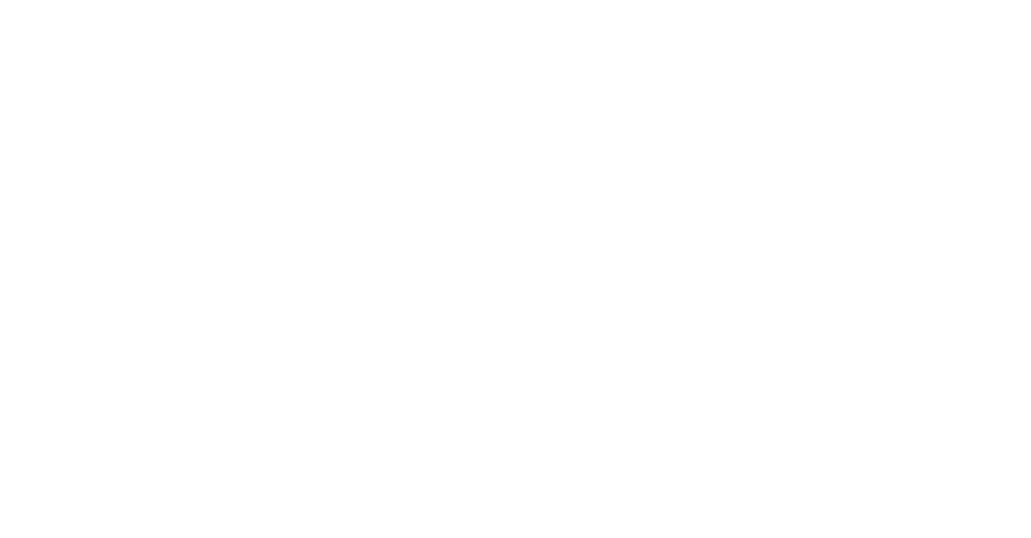
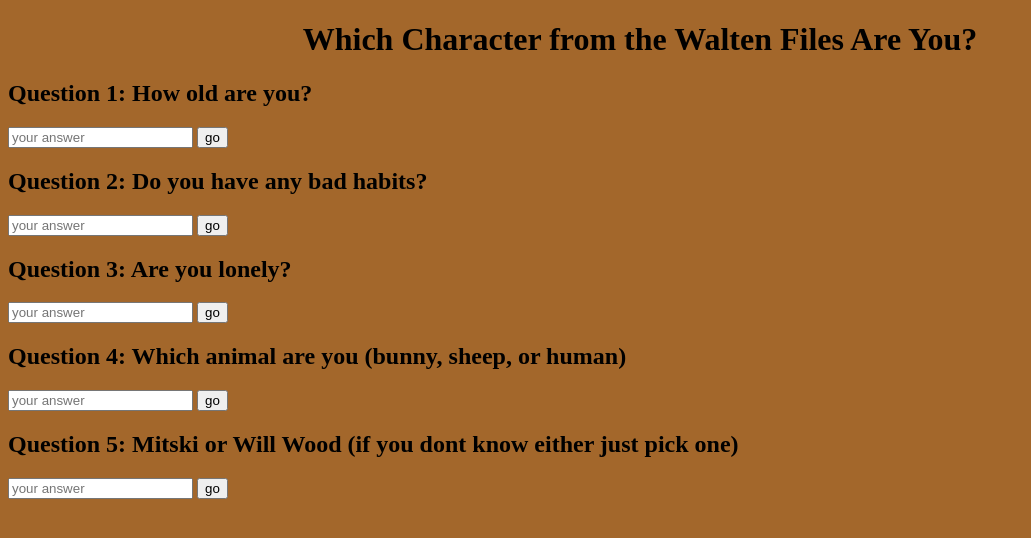
Before and after one commit to Niveaiscool/waltenquiz, a plain HTML site: page index.html in a window 1280 px wide. Shown: the whole page, without its empty margins (0-1031 px from the left). Drawn offline with Linux system fonts and the light colour scheme.

Commit message:
monday 34

```diff
--- a/index.html
+++ b/index.html
@@ -3,10 +3,30 @@
 <head>
     <meta charset="UTF-8">
     <meta name="viewport" content="width=device-width, initial-scale=1.0">
+    <link href="style.css" rel="stylesheet" type="text/css" />
+    <script src="script.js"></script>
 
 </head>
 <title>Which Character from the Walten Files Are You?</title>
 <body>
+    <h1>Which Character from the Walten Files Are You?</h1>
+<h2> Question 1: How old are you?</h2>
+<input class="age" placeholder="your answer">
+<button class="age-button">go</button>
+<h2> Question 2: Do you have any bad habits?</h2>
+<input class="yn" placeholder="your answer">
+<button class="habit-button">go</button>
+<h2> Question 3: Are you lonely?</h2>
+<input class="alone" placeholder="your answer">
+<button class="alone-button">go</button>
+<h2> Question 4: Which animal are you (bunny, sheep, or human)</h2>
+<input class="animal" placeholder="your answer">
+<button class="animal-button">go</button>
+<h2> Question 5: Mitski or Will Wood (if you dont know either just pick one)</h2>
+<input class="song" placeholder="your answer">
+<button class="song-button">go</button>
+
+
 
 </body>
 </html>
--- a/style.css
+++ b/style.css
@@ -1,4 +1,13 @@
-title {
-    font-family: font-family: 'Spectral';
-    font-size: 22p;
+body{
+    font-family: 'Spectral';
+    background-color: #a3672bff;
+    font: 15px;;
 }
+
+h1{
+    text-align: center;
+    font:100px;
+}
+
+
+button
```
